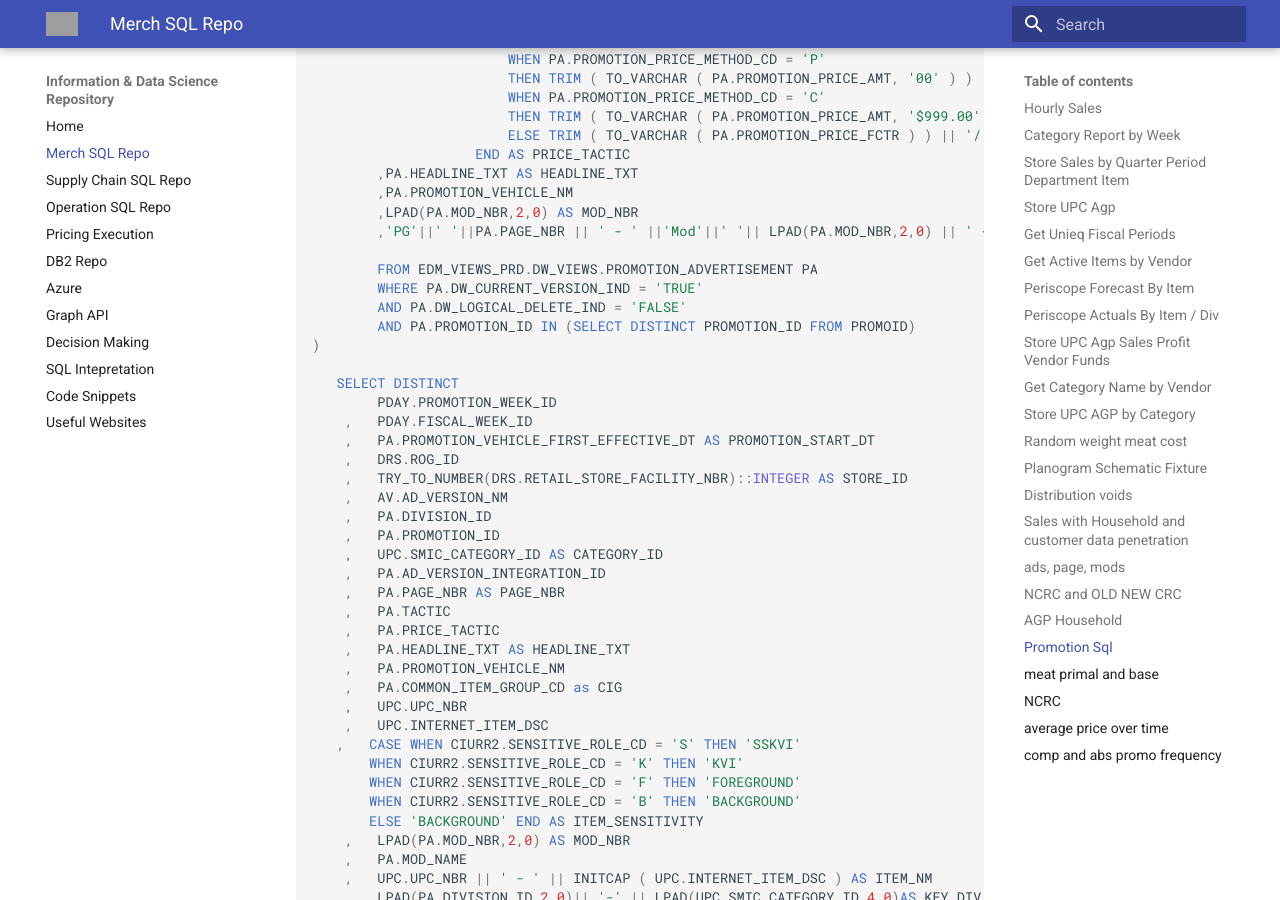
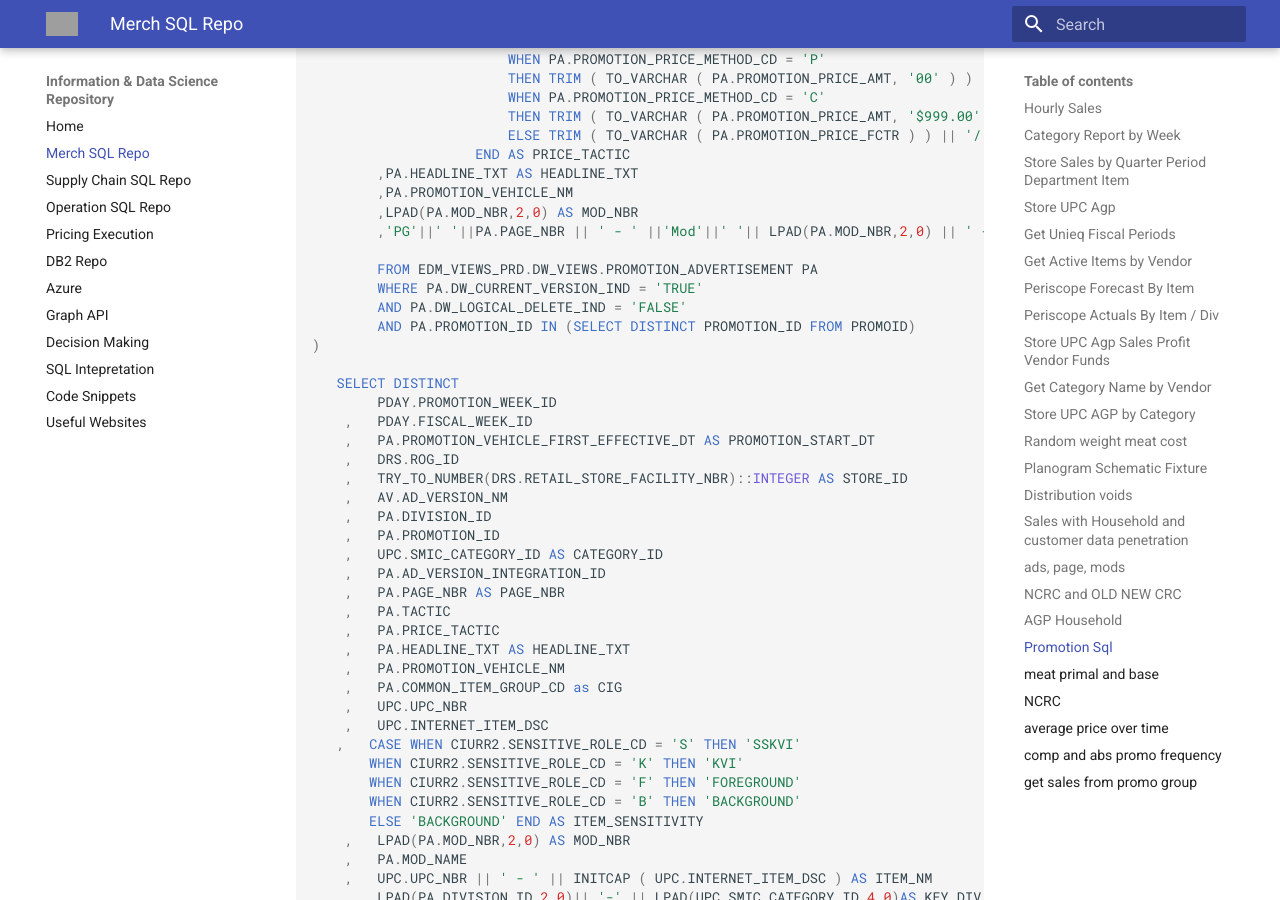
Before and after one commit to idahopotato1/sql_repo, an MkDocs documentation site: the page built from docs/merch_sql.md, in a window 1280 px wide and 900 px high, scrolled down 29707 px. Built offline with MkDocs 1.6.1 and Material for MkDocs 9.7.7, drawn with Linux system fonts in a browser that asks for light colours; some of the changed lines change nothing that is shown; grey boxes are pictures that could not be loaded.

Commit message:
add more

````diff
--- a/docs/merch_sql.md
+++ b/docs/merch_sql.md
@@ -1773,4 +1773,23 @@
 
 ```
 
+## get sales from promo group
+```sql
+select b.promo_grp_sk, b.corp_item_cd, ifnull(sum(SUM_NET_AMT),0) as sales
+
+from EDM_VIEWS_PRD.DW_EDW_VIEWS.CIC_UPC_DIV a
+ join
+( select a.promo_grp_sk, corp_item_cd from
+EDM_BIZOPS_PRD.OMNI.PPAPPRGP_TABLE_COPY a
+join EDM_BIZOPS_PRD.OMNI.PPAPPGCG b on a.promo_grp_sk = b.promo_grp_sk
+and a.div_id = b.div_id and a.promo_grp_sk in ()
+join EDM_VIEWS_PRD.DW_AIM_VIEWS.SSIMS_PPAPPDI c on b.div_promo_grp_cd = c.div_promo_grp_cd
+and b.div_id = c.division_id and c.division_id = 5
+join EDM_VIEWS_PRD.DW_VIEWS.D1_CORPORATE_ITEM d on d.CORPORATE_ITEM_CD = corp_item_cd
+group by all) b on a.corp_item_cd = b.corp_item_cd and a.division_id = 5
+left join EDM_VIEWS_PRD.DW_EDW_VIEWS.DIV_UPC_AGP_ALL c on c.division_id = a.division_id and a.upc_id = c.upc_id
+group by 1,2
+```
+
+
 [admonitions]: admonitions.md
````
Also changed, not shown: site/merch_sql/index.html, site/search/search_index.json, site/sitemap.xml, 1 other file.
